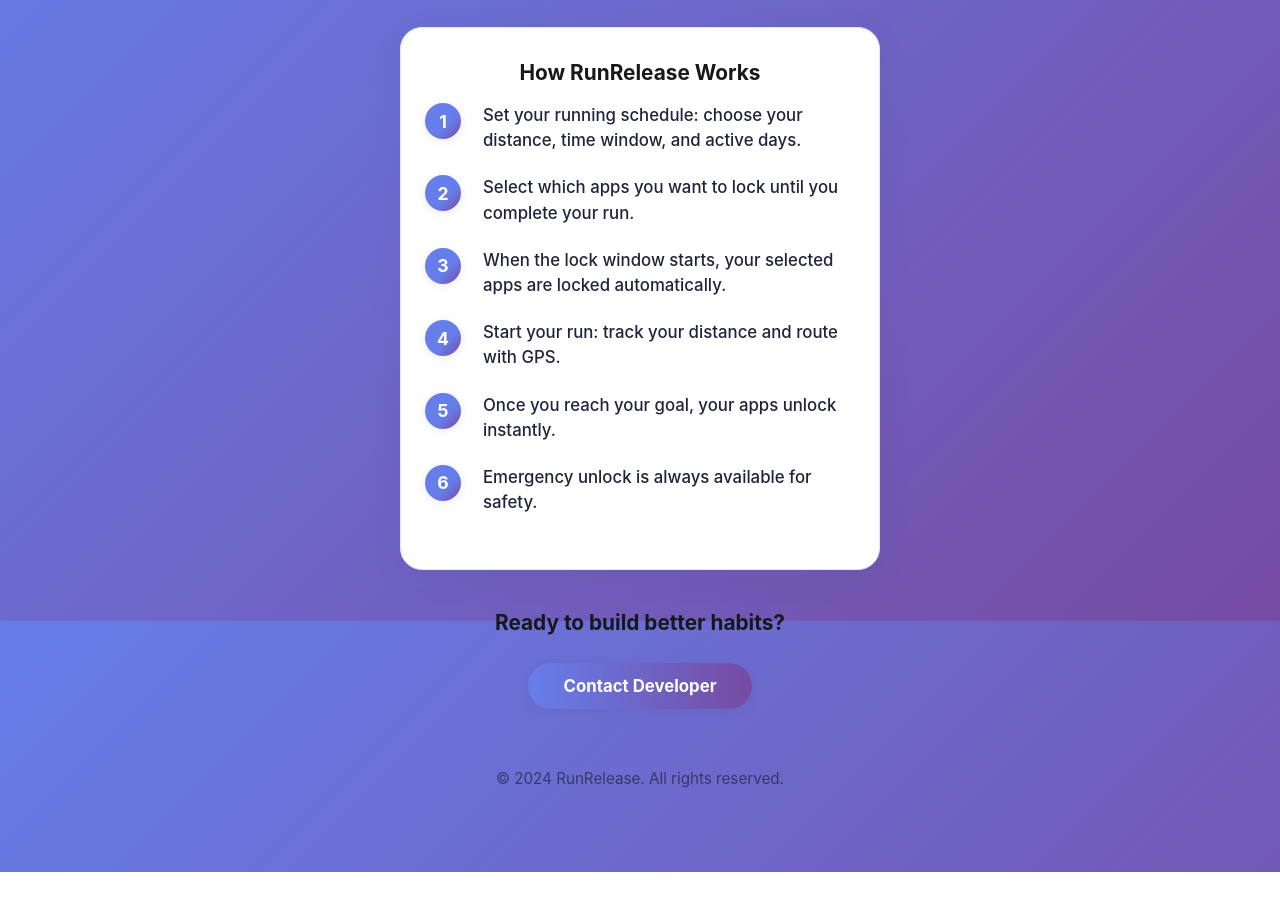
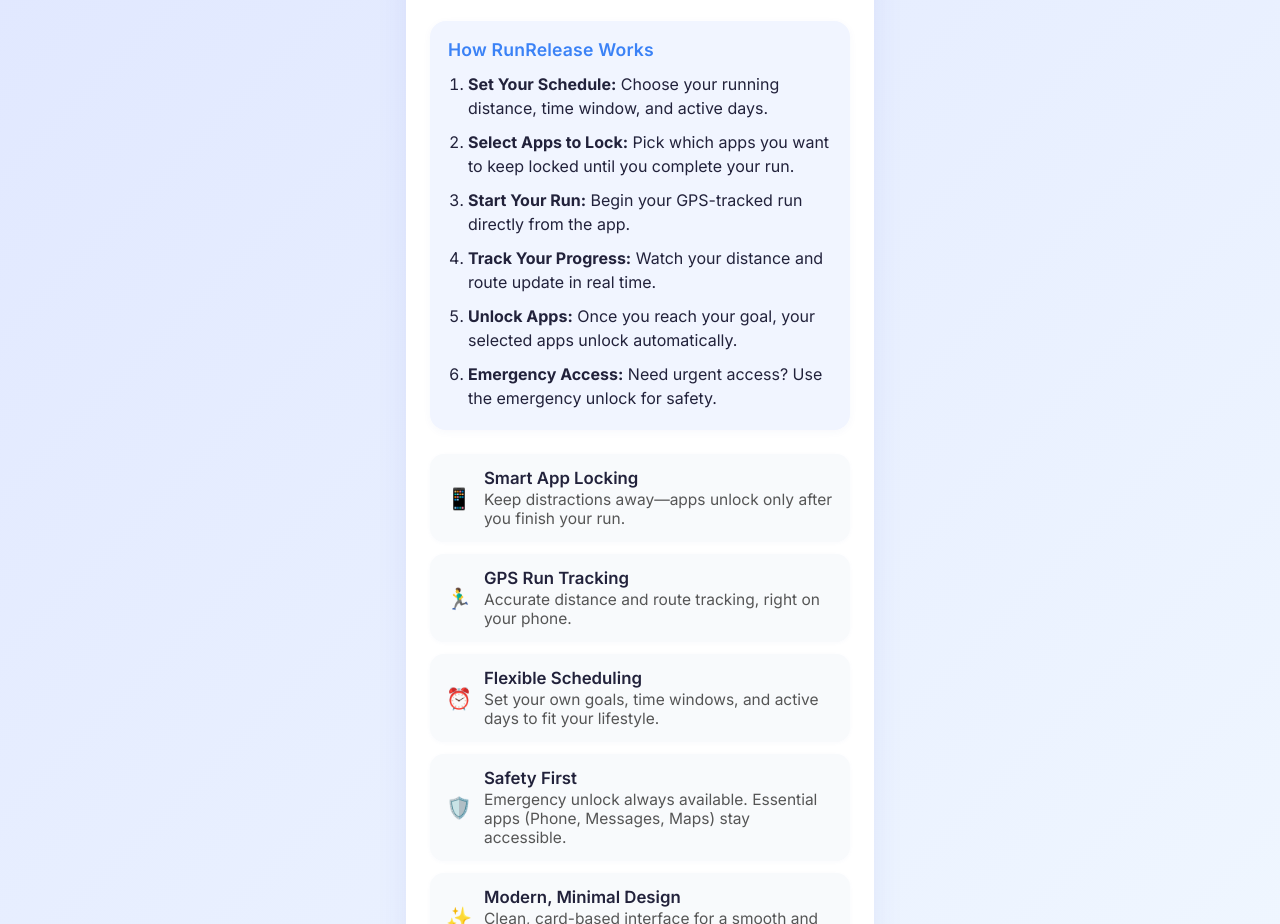
Before and after one commit to hawkkkk0609/RunRelease, a plain HTML site: page index.html in a window 1280 px wide. Shown: the part 179-1103 px from the top of the page. Before the commit the page ends 1051 px from the top, so only its background shows below. Drawn offline with Linux system fonts and the light colour scheme.

Commit message:
Update index.html

```diff
--- a/index.html
+++ b/index.html
@@ -1,194 +1,182 @@
 <!DOCTYPE html>
 <html lang="en">
 <head>
-  <meta charset="UTF-8" />
-  <meta name="viewport" content="width=device-width, initial-scale=1.0"/>
+  <meta charset="UTF-8">
   <title>RunRelease – Unlock Apps Through Activity</title>
+  <meta name="viewport" content="width=device-width, initial-scale=1.0">
+  <meta name="description" content="RunRelease: Unlock your favorite apps by completing your daily run. Coming soon to the App Store.">
+  <link href="https://fonts.googleapis.com/css?family=Inter:400,600,700&display=swap" rel="stylesheet">
   <style>
-    html, body {
-      height: 100%;
+    body {
+      background: linear-gradient(135deg, #e0e7ff 0%, #f0f7ff 100%);
+      font-family: 'Inter', sans-serif;
       margin: 0;
-      padding: 0;
-    }
-    body {
-      min-height: 100vh;
-      font-family: -apple-system, BlinkMacSystemFont, 'Segoe UI', Roboto, sans-serif;
-      background: linear-gradient(135deg, #667eea 0%, #764ba2 100%);
-      color: #18181b;
-      margin: 0;
-      padding: 0;
+      color: #22223b;
     }
     .container {
-      max-width: 480px;
-      margin: 0 auto;
-      padding: 32px 16px 64px 16px;
+      max-width: 420px;
+      margin: 40px auto;
+      padding: 24px;
+      background: #fff;
+      border-radius: 22px;
+      box-shadow: 0 8px 32px rgba(60, 80, 180, 0.08);
     }
     .header {
       text-align: center;
-      margin-bottom: 32px;
-    }
-    .logo {
-      font-size: 2.7rem;
-      font-weight: 900;
-      letter-spacing: -1px;
-      color: #18181b;
-      margin-bottom: 8px;
-    }
-    .tagline {
-      font-size: 1.1rem;
-      color: #22223b;
-      font-weight: 500;
-      margin-bottom: 8px;
+      margin-bottom: 24px;
     }
     .badge {
       display: inline-block;
-      background: #18181b;
+      background: linear-gradient(90deg, #6366f1 60%, #38bdf8 100%);
       color: #fff;
+      font-weight: 600;
       font-size: 0.95rem;
+      padding: 6px 18px;
+      border-radius: 16px;
+      margin-bottom: 12px;
+      letter-spacing: 0.5px;
+      box-shadow: 0 2px 8px rgba(60, 80, 180, 0.10);
+    }
+    h1 {
+      font-size: 2.1rem;
+      font-weight: 700;
+      margin: 0 0 6px 0;
+      letter-spacing: -1px;
+    }
+    .subtitle {
+      color: #6366f1;
+      font-size: 1.1rem;
       font-weight: 600;
-      border-radius: 20px;
-      padding: 7px 18px;
-      margin-top: 10px;
+      margin-bottom: 18px;
+    }
+    .quick-guide {
+      background: #f1f5ff;
+      border-radius: 16px;
+      padding: 18px 18px 10px 18px;
+      margin-bottom: 24px;
+      box-shadow: 0 2px 8px rgba(60, 80, 180, 0.04);
+    }
+    .quick-guide h2 {
+      font-size: 1.1rem;
+      font-weight: 600;
+      color: #3b82f6;
+      margin: 0 0 12px 0;
+      letter-spacing: 0.2px;
+    }
+    .quick-guide ol {
+      padding-left: 20px;
+      margin: 0;
+      color: #22223b;
+    }
+    .quick-guide li {
       margin-bottom: 10px;
-      letter-spacing: 0.5px;
-      box-shadow: 0 2px 12px rgba(0,0,0,0.08);
+      font-size: 1rem;
+      line-height: 1.5;
     }
-    .card {
-      background: #fff;
-      border-radius: 22px;
-      box-shadow: 0 8px 32px rgba(60,60,100,0.08);
-      padding: 32px 24px;
-      margin-bottom: 32px;
-      border: 1px solid #e0e7ff;
+    .features {
+      margin-bottom: 24px;
     }
-    .guide-title {
-      font-size: 1.3rem;
-      font-weight: 700;
-      color: #18181b;
-      margin-bottom: 18px;
-      text-align: center;
-    }
-    .guide-list {
-      list-style: none;
-      padding: 0;
-      margin: 0;
-      counter-reset: step;
-    }
-    .guide-list li {
-      counter-increment: step;
-      margin-bottom: 22px;
-      display: flex;
-      align-items: flex-start;
-      gap: 14px;
-    }
-    .guide-step {
-      min-width: 36px;
-      min-height: 36px;
-      background: linear-gradient(135deg, #667eea 60%, #764ba2 100%);
-      color: #fff;
-      font-weight: 700;
-      font-size: 1.1rem;
-      border-radius: 50%;
+    .feature-card {
+      background: #f8fafc;
+      border-radius: 14px;
+      padding: 14px 16px;
+      margin-bottom: 12px;
+      box-shadow: 0 1px 4px rgba(60, 80, 180, 0.03);
       display: flex;
       align-items: center;
-      justify-content: center;
-      box-shadow: 0 2px 8px rgba(60,60,100,0.10);
-      margin-right: 8px;
+      gap: 12px;
+    }
+    .feature-icon {
+      font-size: 1.3rem;
+      color: #6366f1;
       flex-shrink: 0;
     }
-    .guide-text {
+    .feature-title {
+      font-weight: 600;
       font-size: 1.05rem;
-      color: #22223b;
-      font-weight: 500;
-      line-height: 1.5;
+      margin-bottom: 2px;
     }
-    .cta-section {
-      text-align: center;
-      margin-top: 40px;
-    }
-    .cta-title {
-      font-size: 1.3rem;
-      font-weight: 700;
-      margin-bottom: 10px;
-      color: #18181b;
-    }
-    .cta-btn {
-      display: inline-block;
-      background: linear-gradient(90deg, #667eea, #764ba2);
-      color: #fff;
-      font-weight: 700;
-      font-size: 1.05rem;
-      border-radius: 24px;
-      padding: 13px 36px;
-      text-decoration: none;
-      margin-top: 18px;
-      box-shadow: 0 2px 12px rgba(60,60,100,0.10);
-      transition: background 0.2s, transform 0.2s;
-    }
-    .cta-btn:hover {
-      background: linear-gradient(90deg, #764ba2, #667eea);
-      transform: translateY(-2px) scale(1.03);
+    .feature-desc {
+      font-size: 0.97rem;
+      color: #555;
     }
     .footer {
       text-align: center;
-      color: #22223b;
-      font-size: 0.95rem;
-      opacity: 0.7;
-      margin-top: 60px;
-      margin-bottom: 20px;
+      color: #888;
+      font-size: 0.98rem;
+      margin-top: 32px;
+      margin-bottom: 8px;
     }
-    @media (max-width: 600px) {
-      .container { padding: 18px 4vw 40px 4vw; }
-      .card { padding: 20px 10px; }
-      .logo { font-size: 2rem; }
-      .guide-title { font-size: 1.1rem; }
-      .cta-title { font-size: 1.1rem; }
+    @media (max-width: 500px) {
+      .container { margin: 12px; padding: 12px; }
     }
   </style>
 </head>
 <body>
   <div class="container">
     <div class="header">
-      <div class="logo">RunRelease</div>
-      <div class="tagline">Unlock apps through activity</div>
-      <div class="badge">In App Stores Soon</div>
+      <div class="badge">�� In App Stores Soon</div>
+      <h1>RunRelease</h1>
+      <div class="subtitle">Unlock apps through activity</div>
     </div>
-    <div class="card">
-      <div class="guide-title">How RunRelease Works</div>
-      <ul class="guide-list">
-        <li>
-          <div class="guide-step">1</div>
-          <div class="guide-text">Set your running schedule: choose your distance, time window, and active days.</div>
-        </li>
-        <li>
-          <div class="guide-step">2</div>
-          <div class="guide-text">Select which apps you want to lock until you complete your run.</div>
-        </li>
-        <li>
-          <div class="guide-step">3</div>
-          <div class="guide-text">When the lock window starts, your selected apps are locked automatically.</div>
-        </li>
-        <li>
-          <div class="guide-step">4</div>
-          <div class="guide-text">Start your run: track your distance and route with GPS.</div>
-        </li>
-        <li>
-          <div class="guide-step">5</div>
-          <div class="guide-text">Once you reach your goal, your apps unlock instantly.</div>
-        </li>
-        <li>
-          <div class="guide-step">6</div>
-          <div class="guide-text">Emergency unlock is always available for safety.</div>
-        </li>
-      </ul>
+
+    <div class="quick-guide">
+      <h2>How RunRelease Works</h2>
+      <ol>
+        <li><b>Set Your Schedule:</b> Choose your running distance, time window, and active days.</li>
+        <li><b>Select Apps to Lock:</b> Pick which apps you want to keep locked until you complete your run.</li>
+        <li><b>Start Your Run:</b> Begin your GPS-tracked run directly from the app.</li>
+        <li><b>Track Your Progress:</b> Watch your distance and route update in real time.</li>
+        <li><b>Unlock Apps:</b> Once you reach your goal, your selected apps unlock automatically.</li>
+        <li><b>Emergency Access:</b> Need urgent access? Use the emergency unlock for safety.</li>
+      </ol>
     </div>
-    <div class="cta-section">
-      <div class="cta-title">Ready to build better habits?</div>
-      <a href="mailto:your-email@example.com" class="cta-btn">Contact Developer</a>
+
+    <div class="features">
+      <div class="feature-card">
+        <span class="feature-icon">📱</span>
+        <div>
+          <div class="feature-title">Smart App Locking</div>
+          <div class="feature-desc">Keep distractions away—apps unlock only after you finish your run.</div>
+        </div>
+      </div>
+      <div class="feature-card">
+        <span class="feature-icon">🏃‍♂️</span>
+        <div>
+          <div class="feature-title">GPS Run Tracking</div>
+          <div class="feature-desc">Accurate distance and route tracking, right on your phone.</div>
+        </div>
+      </div>
+      <div class="feature-card">
+        <span class="feature-icon">⏰</span>
+        <div>
+          <div class="feature-title">Flexible Scheduling</div>
+          <div class="feature-desc">Set your own goals, time windows, and active days to fit your lifestyle.</div>
+        </div>
+      </div>
+      <div class="feature-card">
+        <span class="feature-icon">🛡️</span>
+        <div>
+          <div class="feature-title">Safety First</div>
+          <div class="feature-desc">Emergency unlock always available. Essential apps (Phone, Messages, Maps) stay accessible.</div>
+        </div>
+      </div>
+      <div class="feature-card">
+        <span class="feature-icon">✨</span>
+        <div>
+          <div class="feature-title">Modern, Minimal Design</div>
+          <div class="feature-desc">Clean, card-based interface for a smooth and motivating experience.</div>
+        </div>
+      </div>
     </div>
+
     <div class="footer">
-      &copy; 2024 RunRelease. All rights reserved.
+      &copy; {YEAR} RunRelease &mdash; Get ready to unlock your potential!
     </div>
   </div>
+  <script>
+    // Replace {YEAR} with the current year
+    document.querySelector('.footer').innerHTML = document.querySelector('.footer').innerHTML.replace('{YEAR}', new Date().getFullYear());
+  </script>
 </body>
 </html>
```
